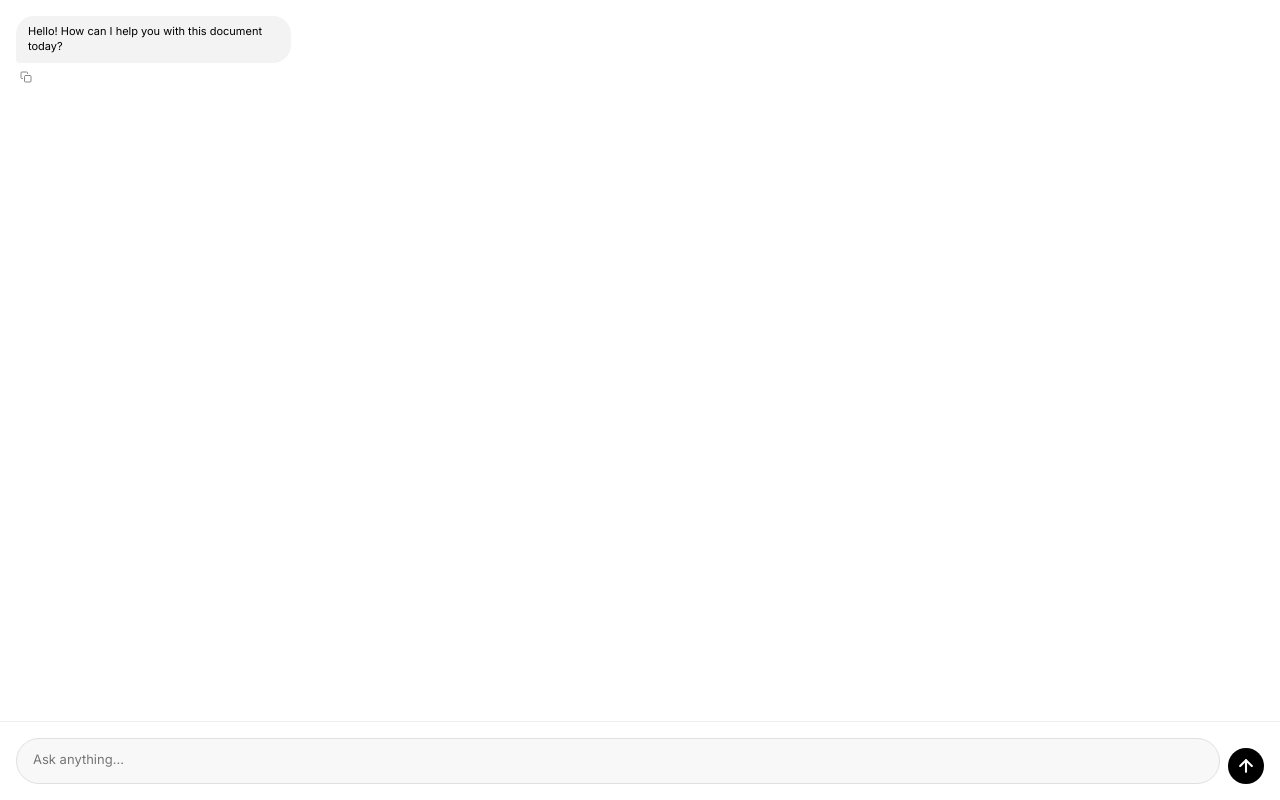
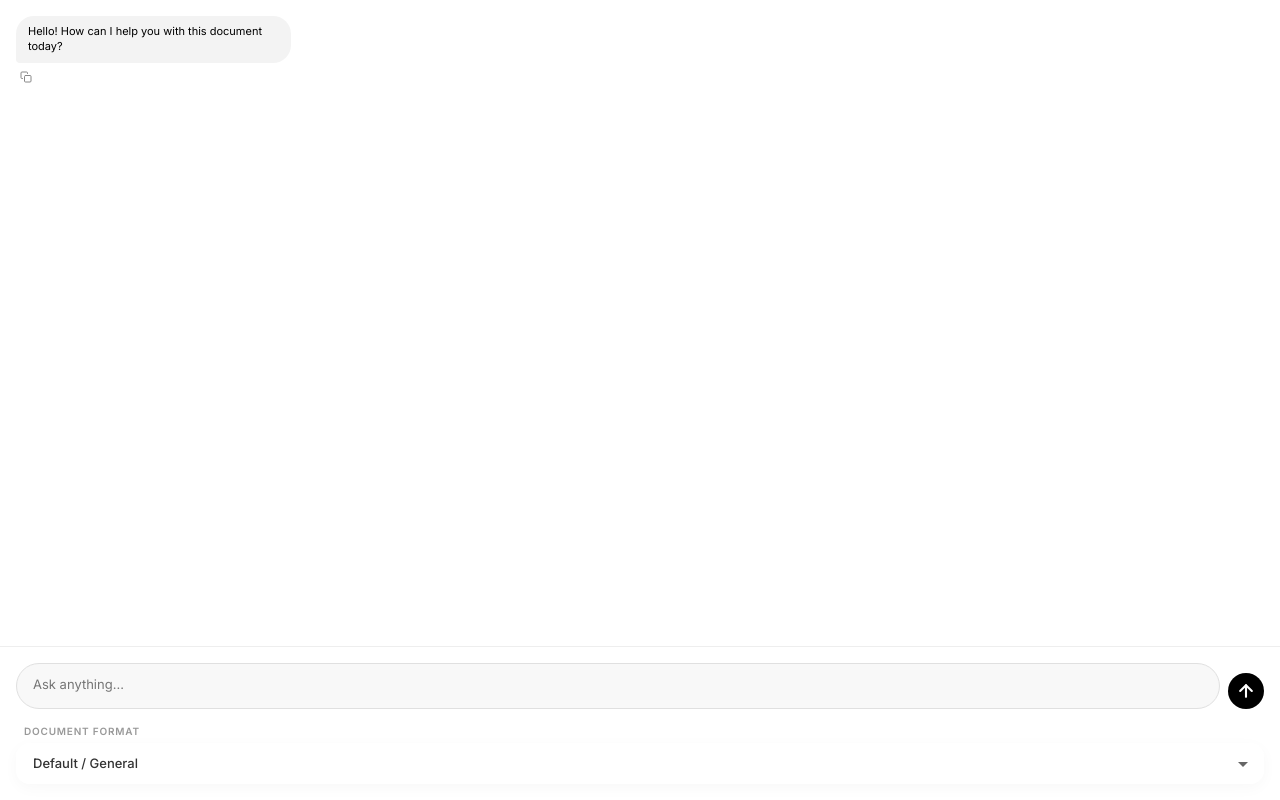
Before and after one commit to AdityaS1204/docs-agent, a plain HTML site: page docs-agent/frontend/index.html in a window 1280 px wide. Drawn offline with Linux system fonts and the light colour scheme.

Commit message:
feat: add document types of generation

```diff
--- a/docs-agent/frontend/index.html
+++ b/docs-agent/frontend/index.html
@@ -174,6 +174,73 @@
             margin-left: 12px;
             font-weight: 500;
         }
+
+        /* Document Type Selection Box */
+        .select-container {
+            margin: 0 16px 16px;
+        }
+
+        .select-container label {
+            display: block;
+            font-size: 10px;
+            font-weight: 600;
+            color: #999;
+            margin-bottom: 6px;
+            text-transform: uppercase;
+            letter-spacing: 0.8px;
+            margin-left: 8px;
+        }
+
+        .select-wrapper {
+            position: relative;
+        }
+
+        #doc-type-select {
+            width: 100%;
+            padding: 12px 16px;
+            border-radius: 14px;
+            font-size: 13px;
+            font-weight: 500;
+            background: rgba(255, 255, 255, 0.4);
+            backdrop-filter: blur(20px);
+            -webkit-backdrop-filter: blur(20px);
+            border: 1px solid rgba(255, 255, 255, 0.7);
+            color: #333;
+            outline: none;
+            cursor: pointer;
+            appearance: none;
+            -webkit-appearance: none;
+            transition: all 0.3s cubic-bezier(0.4, 0, 0.2, 1);
+            box-shadow: 0 4px 15px rgba(0, 0, 0, 0.03);
+            font-family: inherit;
+        }
+
+        #doc-type-select:hover {
+            background: rgba(255, 255, 255, 0.8);
+            border-color: rgba(0, 0, 0, 0.1);
+            transform: translateY(-1px);
+        }
+
+        #doc-type-select:focus {
+            border-color: #000;
+            background: #fff;
+            box-shadow: 0 10px 25px rgba(0, 0, 0, 0.08);
+        }
+
+        /* The custom arrow icon */
+        .select-wrapper::after {
+            content: "";
+            position: absolute;
+            right: 16px;
+            top: 50%;
+            margin-top: -2px;
+            width: 0;
+            height: 0;
+            border-left: 5px solid transparent;
+            border-right: 5px solid transparent;
+            border-top: 5px solid #666;
+            pointer-events: none;
+        }
     </style>
 </head>
 
@@ -207,10 +274,40 @@
         </button>
     </div>
 
+    <!-- Document Types Selection -->
+    <div class="select-container">
+        <label for="doc-type-select">Document Format</label>
+        <div class="select-wrapper">
+            <select id="doc-type-select">
+                <option value="general">Default / General</option>
+                <option value="report">Professional Report</option>
+                <option value="article">Article / Blog Post</option>
+                <option value="thesis">Academic Thesis</option>
+                <option value="research_paper">Research Paper</option>
+                <option value="proposal">Business Proposal</option>
+                <option value="resume">Professional Resume</option>
+                <option value="cover_letter">Cover Letter</option>
+                <option value="legal">Legal Document</option>
+                <option value="meeting_notes">Meeting Minutes</option>
+                <option value="technical_docs">Technical Specs</option>
+                <option value="case_study">Case Study</option>
+                <option value="white_paper">White Paper</option>
+                <option value="policy">Policy / Procedure</option>
+            </select>
+        </div>
+    </div>
+
     <script>
         const chatContainer = document.getElementById('chat-container');
         const promptInput = document.getElementById('prompt');
         const sendBtn = document.getElementById('send-btn');
+        const docTypeSelect = document.getElementById('doc-type-select');
+        let selectedDocType = 'general';
+
+        // Update selectedDocType on change
+        docTypeSelect.addEventListener('change', (e) => {
+            selectedDocType = e.target.value;
+        });
 
         const COPY_SVG = `<svg width="12" height="12" viewBox="0 0 24 24" fill="none" stroke="currentColor" stroke-width="2" stroke-linecap="round" stroke-linejoin="round">
             <rect x="9" y="9" width="13" height="13" rx="2" ry="2"></rect>
@@ -313,7 +410,7 @@
                     appendMessage("Error: " + err, 'ai');
                     resetInput();
                 })
-                .processPrompt(text);
+                .processPrompt(text, selectedDocType);
         }
 
         function removeShimmer() {
```
